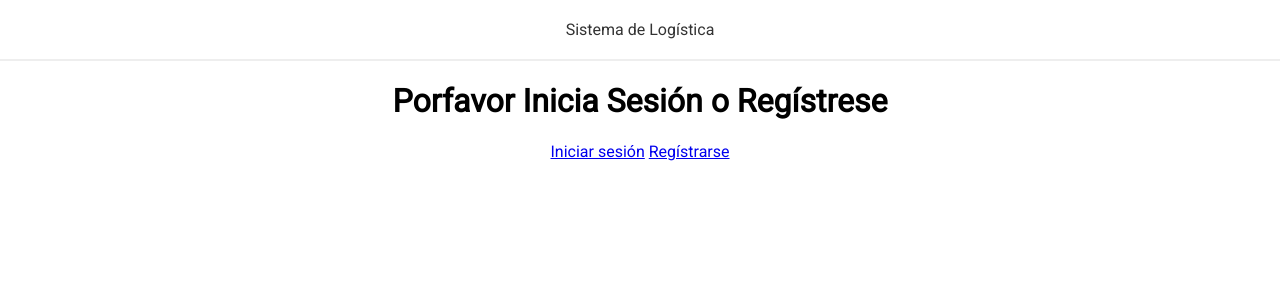
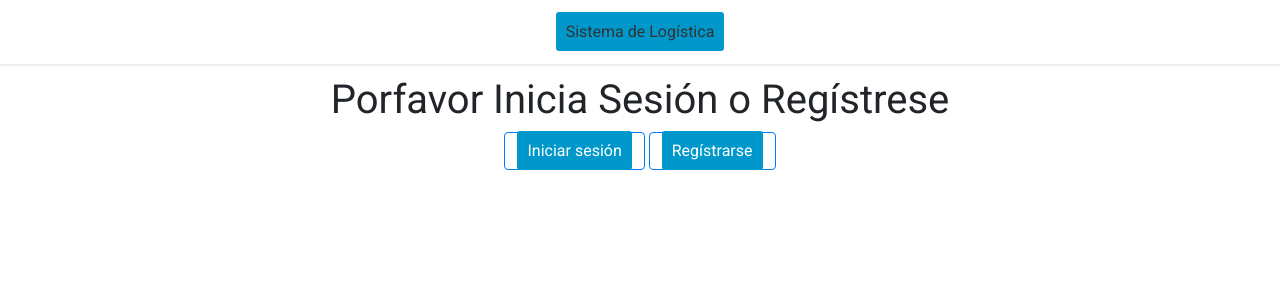
Before and after one commit to yaseerhee/Logistica, a PHP site: page / in a window 1280 px wide. Shown: the top 300 px of the page. Run offline with PHP 8.4, Linux system fonts and the light colour scheme.

Commit message:
Acceso de usuarios a la plataforma

```diff
--- a/php/almacen-eliminar.php
+++ b/php/almacen-eliminar.php
@@ -15,12 +15,9 @@
 	$no_existia = ($sql_con_exito && $ninguna_fila_afectada);
 
 ?>
-
-
 <html>
 <head>
 	<meta charset="UTF-8">
-	<link rel="stylesheet" href="css/estilos.css">
 	<link rel="stylesheet" href="https://maxcdn.bootstrapcdn.com/bootstrap/4.0.0/css/bootstrap.min.css" integrity="sha384-Gn5384xqQ1aoWXA+058RXPxPg6fy4IWvTNh0E263XmFcJlSAwiGgFAW/dAiS6JXm" crossorigin="anonymous">
 </head>
 <body class="p-5">
--- a/php/almacen-ficha.php
+++ b/php/almacen-ficha.php
@@ -24,7 +24,6 @@ if ($nuevoAlmacen) {
 
 <head>
     <meta charset="UTF-8">
-    <link rel="stylesheet" href="css/estilos.css">
     <link rel="stylesheet" href="https://maxcdn.bootstrapcdn.com/bootstrap/4.0.0/css/bootstrap.min.css" integrity="sha384-Gn5384xqQ1aoWXA+058RXPxPg6fy4IWvTNh0E263XmFcJlSAwiGgFAW/dAiS6JXm" crossorigin="anonymous">
     <script src="https://maxcdn.bootstrapcdn.com/bootstrap/4.0.0/js/bootstrap.min.js" integrity="sha384-JZR6Spejh4U02d8jOt6vLEHfe/JQGiRRSQQxSfFWpi1MquVdAyjUar5+76PVCmYl" crossorigin="anonymous"></script>
 
--- a/php/almacen-guardar.php
+++ b/php/almacen-guardar.php
@@ -32,7 +32,6 @@
 <html lang="en">
 <head>
 	<meta charset="UTF-8">
-	<link rel="stylesheet" href="css/estilos.css">
 	<link rel="stylesheet" href="https://maxcdn.bootstrapcdn.com/bootstrap/4.0.0/css/bootstrap.min.css" integrity="sha384-Gn5384xqQ1aoWXA+058RXPxPg6fy4IWvTNh0E263XmFcJlSAwiGgFAW/dAiS6JXm" crossorigin="anonymous">
 </head>
 <body class="p-5">
--- a/php/almacen-lista.php
+++ b/php/almacen-lista.php
@@ -16,7 +16,6 @@ $rs = $select->fetchAll();
 
 <head>
     <meta charset="UTF-8">
-    <link rel="stylesheet" href="css/estilos.css">
     <link rel="stylesheet" href="https://maxcdn.bootstrapcdn.com/bootstrap/4.0.0/css/bootstrap.min.css" integrity="sha384-Gn5384xqQ1aoWXA+058RXPxPg6fy4IWvTNh0E263XmFcJlSAwiGgFAW/dAiS6JXm" crossorigin="anonymous">
 </head>
 
@@ -52,7 +51,7 @@ $rs = $select->fetchAll();
         <div class="row justify-content-center h-100">
             <div class="col-lg-4">
                 <button type="submit" class="btn btn-outline-primary">
-                    <a href="almacen-ficha.php?id=-1">Introducir nuevo almacen</a>
+                    <a href="almacen-ficha.php?id=-1">Añadir nuevo almacen</a>
                 </button>
             </div>
             <div class="col-lg-4">
--- a/php/css/estilos.css
+++ b/php/css/estilos.css
@@ -45,6 +45,18 @@ input[type="submit"]:hover{
 	background-color: #00b8eb;
 }
 
+a{
+	padding: 10px;
+	color: #fff;
+	background: #0098cb;
+	width: 320px;
+	margin: 20px auto;
+	margin-top: 0;
+	border: 0;
+	border-radius: 3px;
+	cursor: pointer;
+}
+
 header{
 	border-bottom: 2px solid #eee;
 	padding: 20px 0;
--- a/php/index.php
+++ b/php/index.php
@@ -25,7 +25,8 @@ if (isset($_SESSION['user_id'])) {
 
 <head>
 	<title>Bienvenido al Sistema de Logística</title>
-	<link rel="stylesheet" type="text/css" href="css/estilos.css">
+	<link rel="stylesheet" href="https://cdn.jsdelivr.net/npm/bootstrap@4.5.3/dist/css/bootstrap.min.css" integrity="sha384-TX8t27EcRE3e/ihU7zmQxVncDAy5uIKz4rEkgIXeMed4M0jlfIDPvg6uqKI2xXr2" crossorigin="anonymous">
+	<link rel="stylesheet" href="css/estilos.css">
 </head>
 
 <body>
@@ -39,10 +40,12 @@ if (isset($_SESSION['user_id'])) {
 		<a href="logout.php"></a>
 	<?php } else { ?>
 		<h1>Porfavor Inicia Sesión o Regístrese</h1>
-
-		<a href="login.php">Iniciar sesión</a>
-		<a href="signup.php">Regístrarse</a>
-
+		<button type="submit" class="btn btn-outline-primary">
+			<a href="login.php">Iniciar sesión</a>
+		</button>
+		<button type="submit" class="btn btn-outline-primary">
+			<a href="signup.php">Regístrarse</a>
+		</button>
 	<?php } ?>
 </body>
 
--- a/php/productos-eliminar.php
+++ b/php/productos-eliminar.php
@@ -17,11 +17,12 @@
 ?>
 <!DOCTYPE html>
 <html>
+
 <head>
 	<meta charset="UTF-8">
-	<link rel="stylesheet" href="css/estilos.css">
 	<link rel="stylesheet" href="https://maxcdn.bootstrapcdn.com/bootstrap/4.0.0/css/bootstrap.min.css" integrity="sha384-Gn5384xqQ1aoWXA+058RXPxPg6fy4IWvTNh0E263XmFcJlSAwiGgFAW/dAiS6JXm" crossorigin="anonymous">
 </head>
+
 <body class="p-5">
 	<div class="container h-100 text-center">
 		<?php if ($correcto) { ?>
@@ -45,4 +46,5 @@
 		</button>
 	</div>
 </body>
+
 </html>
--- a/php/productos-escasos.php
+++ b/php/productos-escasos.php
@@ -29,7 +29,6 @@ $productos = $select->fetchAll();
 <html>
 <head>
 	<meta charset="UTF-8">
-	<link rel="stylesheet" href="css/estilos.css">
 	<link rel="stylesheet" href="https://maxcdn.bootstrapcdn.com/bootstrap/4.0.0/css/bootstrap.min.css" integrity="sha384-Gn5384xqQ1aoWXA+058RXPxPg6fy4IWvTNh0E263XmFcJlSAwiGgFAW/dAiS6JXm" crossorigin="anonymous">
 </head>
 <body class="p-5">
--- a/php/productos-ficha.php
+++ b/php/productos-ficha.php
@@ -34,7 +34,6 @@ $rsAlmacen = $selectAlmacen->fetchAll();
 <html>
 <head>
 	<meta charset="UTF-8">
-	<link rel="stylesheet" href="css/estilos.css">
 	<link rel="stylesheet" href="https://maxcdn.bootstrapcdn.com/bootstrap/4.0.0/css/bootstrap.min.css" integrity="sha384-Gn5384xqQ1aoWXA+058RXPxPg6fy4IWvTNh0E263XmFcJlSAwiGgFAW/dAiS6JXm" crossorigin="anonymous">
 </head>
 <body class="p-5">
--- a/php/productos-guardar.php
+++ b/php/productos-guardar.php
@@ -16,7 +16,7 @@ if ($nuevoProducto) {
     $parametros = [$productoCodigo, $productoNombre, $productoEstado, $producto_idc];
 } else {
     $sql = "UPDATE productos SET id=?, nombre=?, estado=?, almacen_id=? WHERE id=?";
-    $parametros = [$productoCodigo, $productoNombre, $productoEstado?1:0, $producto_idc, $id];
+    $parametros = [$productoCodigo, $productoNombre, $productoEstado ? 1 : 0, $producto_idc, $id];
 }
 
 $sentencia = $pdo->prepare($sql);
@@ -35,7 +35,6 @@ $datos_no_modificados = ($sql_con_exito && $ninguna_fila_afectada);
 
 <head>
     <meta charset="UTF-8">
-    <link rel="stylesheet" href="estilos.css">
     <link rel="stylesheet" href="https://maxcdn.bootstrapcdn.com/bootstrap/4.0.0/css/bootstrap.min.css" integrity="sha384-Gn5384xqQ1aoWXA+058RXPxPg6fy4IWvTNh0E263XmFcJlSAwiGgFAW/dAiS6JXm" crossorigin="anonymous">
 </head>
 
```
Also changed, not shown: php/buscar_almacen.php (+6 -7 lines), php/busqueda_productos.php (+6 -7 lines), php/productos-lista.php (+6 -4 lines). Lines whose indentation alone changed are shown as unchanged.
